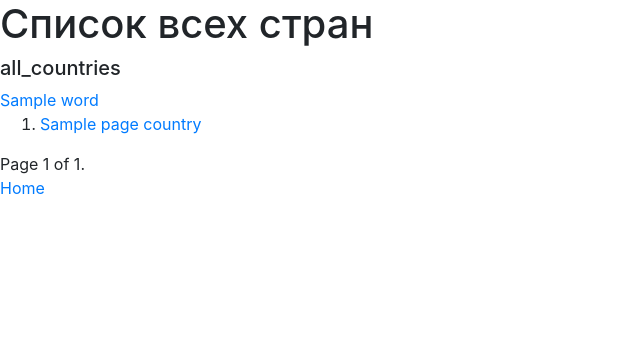
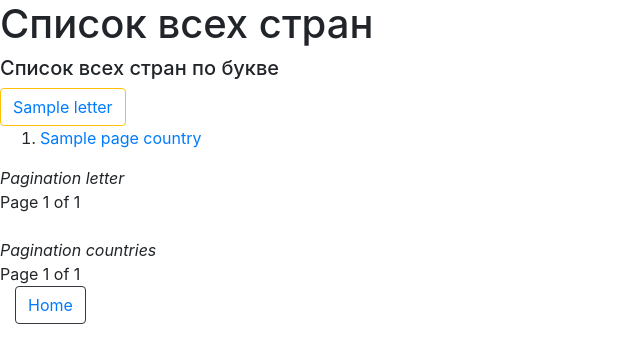
Before and after one commit to iStormSpirit/DjangoCountries, a Django app: template templates/all_countries.html in a window 1280 px wide. Shown: the top 363 px of the page, without its empty margins (0-640 px from the left). Run offline with Django 3.2, Linux system fonts and the light colour scheme; the template is opened without the code that fills it: most values are stand-ins (such as "Sample title", 1, 10 or a date in 2020); parts of the project's set-up code (start-up, migrations or seed data) failed here and were passed over; some libraries are stand-ins or nearby versions.

Commit message:
little fix + visual

```diff
--- a/DjangoCountries/urls.py
+++ b/DjangoCountries/urls.py
@@ -2,12 +2,12 @@ from django.urls import path
 from CountriesApp import views
 
 urlpatterns = [
-    path('', views.main),# Home page
-    path('countries-list/', views.all_countries),  # Список всех стран
-    path('country/<str:country_name>', views.country_page),  # Информация по выбранной стране
-    path('languages/', views.languages),# Список всех языков
-    path('countries-list/<str:language>', views.countries_filter_by_lang), # Переход по языкам
+    path('', views.main),   # Home page
+    path('countries-list/', views.all_countries),  # Список всех стран c фильтром
+    path('country/<str:country_name>', views.country_page),    # Информация по выбранной стране
+    path('languages/', views.languages),  # Список всех языков
+    path('countries-list/<str:language>', views.countries_filter_by_language),  # Переход по языкам
 
+    # path('languages-list/', views.all_languages),  # Список всех языков (добавить фильтрацию и пагинацию)
 
-    # path('countries-list/<str:word>', views.countries_filter_by_word),
 ]
--- a/templates/all_countries.html
+++ b/templates/all_countries.html
@@ -1,34 +1,69 @@
 {% extends 'base.html' %}
 {% block title %}
-    Countries
+Countries
 {% endblock %}
 {% block content %}
 <h1>Список всех стран </h1>
-<h5>all_countries</h5>
-{% for word in alphabet %}
-    <a href="?word={{ word }}">{{ word }}</a>
+
+<h5>Список всех стран по букве</h5>
+<!--Блок словаря-->
+{% for letter in alphabet %}
+<button type="button" class="btn btn-outline-warning"><a href="?letter={{ letter }}">{{ letter }}</a></button>
 {% endfor %}
+
 <ol>
+    <!--    Блок наполнения и отображения стран из словаря с пагинацией-->
+    <!--    views.py COUNTRIES_ON_PAGE = 15-->
     {% for country_name in page_countries %}
-        <li><a href="/country/{{ country_name }}">{{ country_name }}</a></li>
+    <!--    Гиперсылки стран-->
+    <li><a href="/country/{{ country_name }}">{{ country_name }}</a></li>
     {% endfor %}
 </ol>
+
+
 <div class="pagination">
+    <!--Блок пагинации при фильтрации по букве letter countries-list/?page=2&letter=B-->
+
     <span class="step-links">
+        <em>Pagination letter</em><br>
         {% if page_countries.has_previous %}
-            <a href="?page=1&word={{ word }}">&laquo; first</a>
-            <a href="?page={{ page_countries.previous_page_number }}&word={{ word }}">previous</a>
+            <a href="?page=1&letter={{ letter }}">&laquo; first</a>
+            <a href="?page={{ page_countries.previous_page_number }}&letter={{ letter }}">previous</a>
         {% endif %}
 
         <span class="current">
-            Page {{ page_countries.number }} of {{ page_countries.paginator.num_pages }}.
+            Page {{ page_countries.number }} of {{ page_countries.paginator.num_pages }}
         </span>
 
         {% if page_countries.has_next %}
-            <a href="?page={{ page_countries.next_page_number }}&word={{ word }}">next</a>
-            <a href="?page={{ page_countries.paginator.num_pages }}&word={{ word }}">last &raquo;</a>
+            <a href="?page={{ page_countries.next_page_number }}&letter={{ letter }}">next</a>
+            <a href="?page={{ page_countries.paginator.num_pages }}&letter={{ letter }}">last &raquo;</a>
         {% endif %}
     </span>
 </div>
-<a href="/">Home</a><br>
+
+<br>
+
+<div class="pagination">
+    <!--Блок пагинации countries-list/?page=2-->
+    <span class="step-links">
+        <em>Pagination countries</em><br>
+        {% if page_countries.has_previous %}
+            <a href="?page=1">&laquo; first</a>
+            <a href="?page={{ page_countries.previous_page_number }}">previous</a>
+        {% endif %}
+
+        <span class="current">
+            Page {{ page_countries.number }} of {{ page_countries.paginator.num_pages }}
+        </span>
+
+        {% if page_countries.has_next %}
+            <a href="?page={{ page_countries.next_page_number }}">next</a>
+            <a href="?page={{ page_countries.paginator.num_pages }}">last &raquo;</a>
+        {% endif %}
+    </span>
+</div>
+<div class="container-fluid">
+    <button type="button" class="btn btn-outline-dark"><a href="/">Home</a><br></button>
+</div>
 {% endblock %}
--- /dev/null
+++ b/templates/inc/all_languages.html
@@ -0,0 +1 @@
+<!--заготовка-->
--- a/templates/index.html
+++ b/templates/index.html
@@ -6,6 +6,8 @@ Home
 <h1>Добро пожаловать в <br>
     DjangoCountries</h1>
 <a href="/countries-list/">Список всех стран</a><br>
-<a href="languages/">Список всех языки</a><br>
+<a href="/languages/">Список языков (default)</a><br>
+
+<a href="/languages-list/">Список всех языков (добавить фильтры)</a><br>
 {% include 'inc/inc-footer.html' %}
 {% endblock %}
```
Also changed, not shown: CountriesApp/views.py (+22 -14 lines), README.md.
